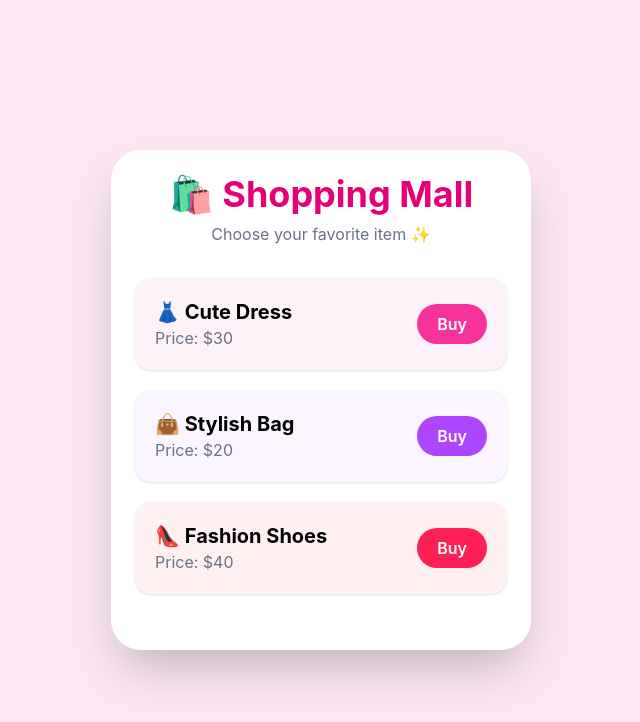
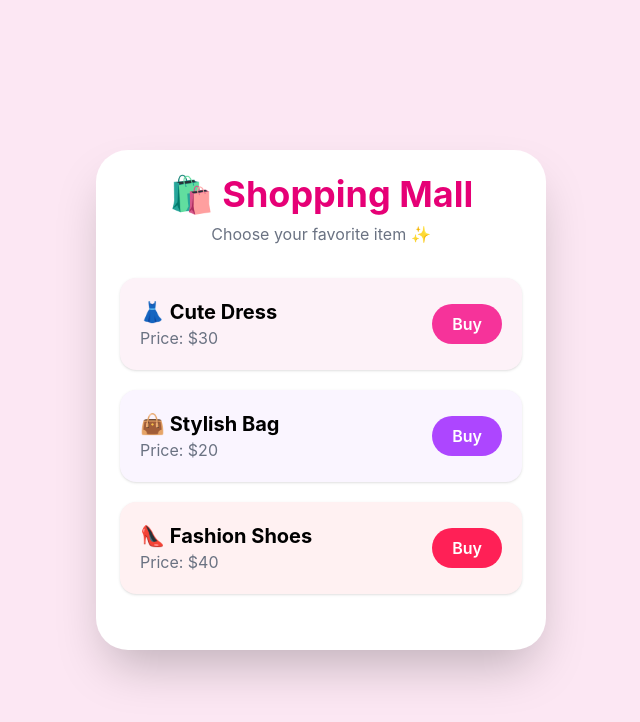
Before and after one commit to EityRoy-027/React-Shopping-Project, a React (Vite) app in the folder react-shopping-project/: page / in a window 1280 px wide. Shown: the top 722 px of the page, without its empty margins (319-959 px from the left). Built offline with nearby package versions, Linux system fonts and the light colour scheme.

Commit message:
react shopping project

```diff
--- a/react-shopping-project/src/App.jsx
+++ b/react-shopping-project/src/App.jsx
@@ -7,11 +7,11 @@ function App() {
     <>
   <div className="h-screen bg-pink-100 flex justify-center items-center">
 
-      <div className="w-[420px] min-h-[500px] bg-white rounded-[30px] shadow-2xl p-6">
+      <div className="w-[450px] h-[500px] bg-white rounded-4xl shadow-2xl p-6">
 
-        {/* Title */}
+
         <div className="text-center">
-          <h1 className="text-4xl font-bold text-pink-600">
+          <h1 className="text-4xl font-bold text-pink-600 ">
             🛍️ Shopping Mall
           </h1>
 
@@ -20,7 +20,7 @@ function App() {
           </p>
         </div>
 
-        {/* Product Card */}
+
         <div className="mt-8 flex flex-col gap-5">
 
           {/* Dress */}
```
